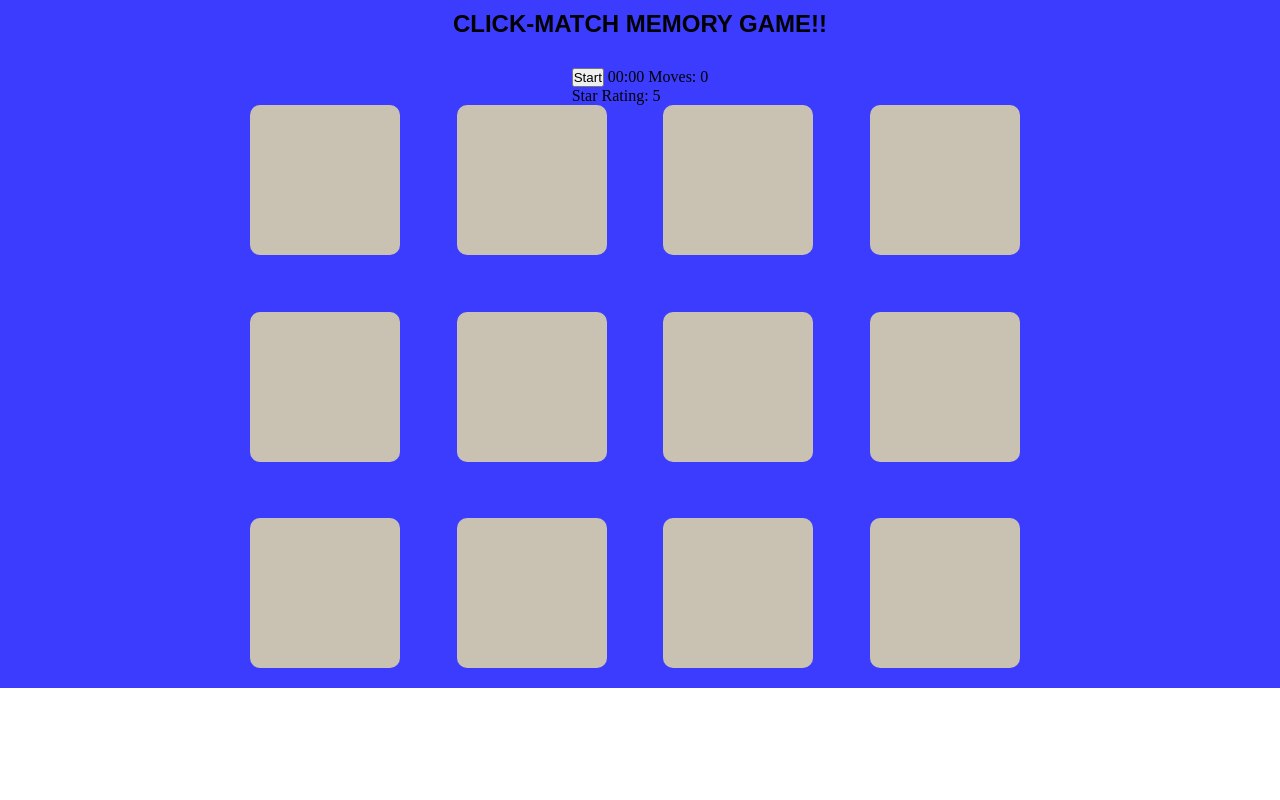
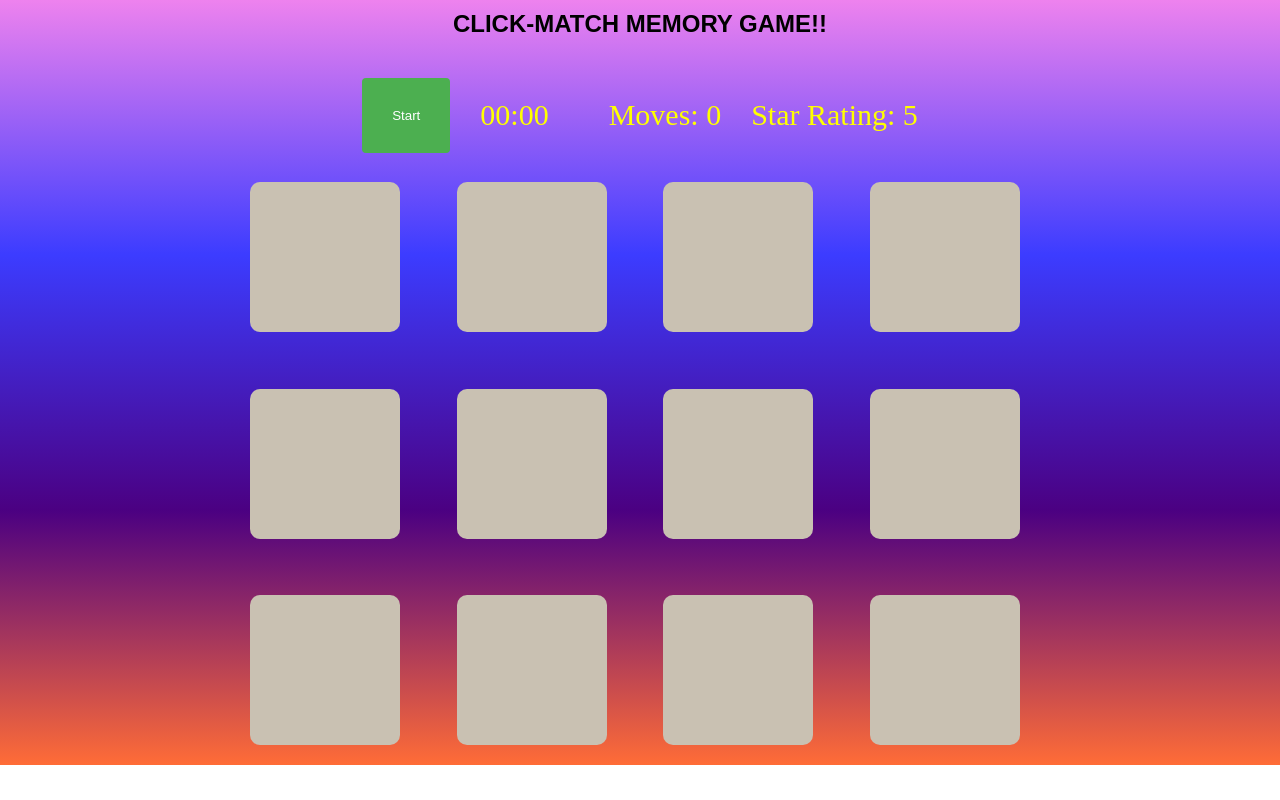
Before and after one commit to bettayub/Puzzle_game, a plain HTML site: page index.html in a window 1280 px wide. Drawn offline with Linux system fonts and the light colour scheme.

```diff
--- a/main.js
+++ b/main.js
@@ -32,7 +32,7 @@ cards.forEach((icon) => {
                     });
                 }, 800);
 
-                // Flip back cards after a delay
+                //
                 setTimeout(() => {
                     incorrectCards.forEach((card) => {
                         card.classList.remove("checked");
@@ -48,3 +48,10 @@ cards.forEach((icon) => {
       icon.style.order = randomPos;
     });
   })();
+
+
+
+const startButton = document.getElementById('start-button');
+const timerElement = document.getElementById('timer');
+const movesElement = document.getElementById('moves');
+const starRatingElement = document.getElementById('star-rating');
--- a/styles.css
+++ b/styles.css
@@ -3,12 +3,58 @@
     padding: 0;
   box-sizing:border-box;
 }
+
+
+
+.game-info {
+    display: flex;
+    justify-content: space-between;
+    align-items: center;
+    margin-bottom: 20px;
+  }
+
+  #start-button {
+    padding: 10px 20px;
+
+    padding: 30px;
+    color: yellow;
+
+    background-color: #4caf50;
+    color: #fff;
+    border: none;
+    border-radius: 4px;
+    cursor: pointer;
+  }
+
+  #timer {
+    font-size: 30px;
+    padding: 30px;
+    color: yellow;
+
+  }
+
+  #moves {
+    font-size: 30px;
+    padding: 30px;
+    color: yellow;
+  }
+
+  #star-rating {
+    font-size: 30px;
+    color: yellow;
+  }
+
+
+
+
+
+
 .container{
   padding-bottom: 20px;
 display: grid;
 place-items: center;
 height: 100%;
-background-color: rgba(0, 0, 255, 0.763);
+background: linear-gradient(violet,rgba(0, 0, 255, 0.766),indigo,rgba(255, 68, 0, 0.785));
 }
 .heading{
     text-align: center;
```
Also changed, not shown: index.html (+1 -0 lines).
